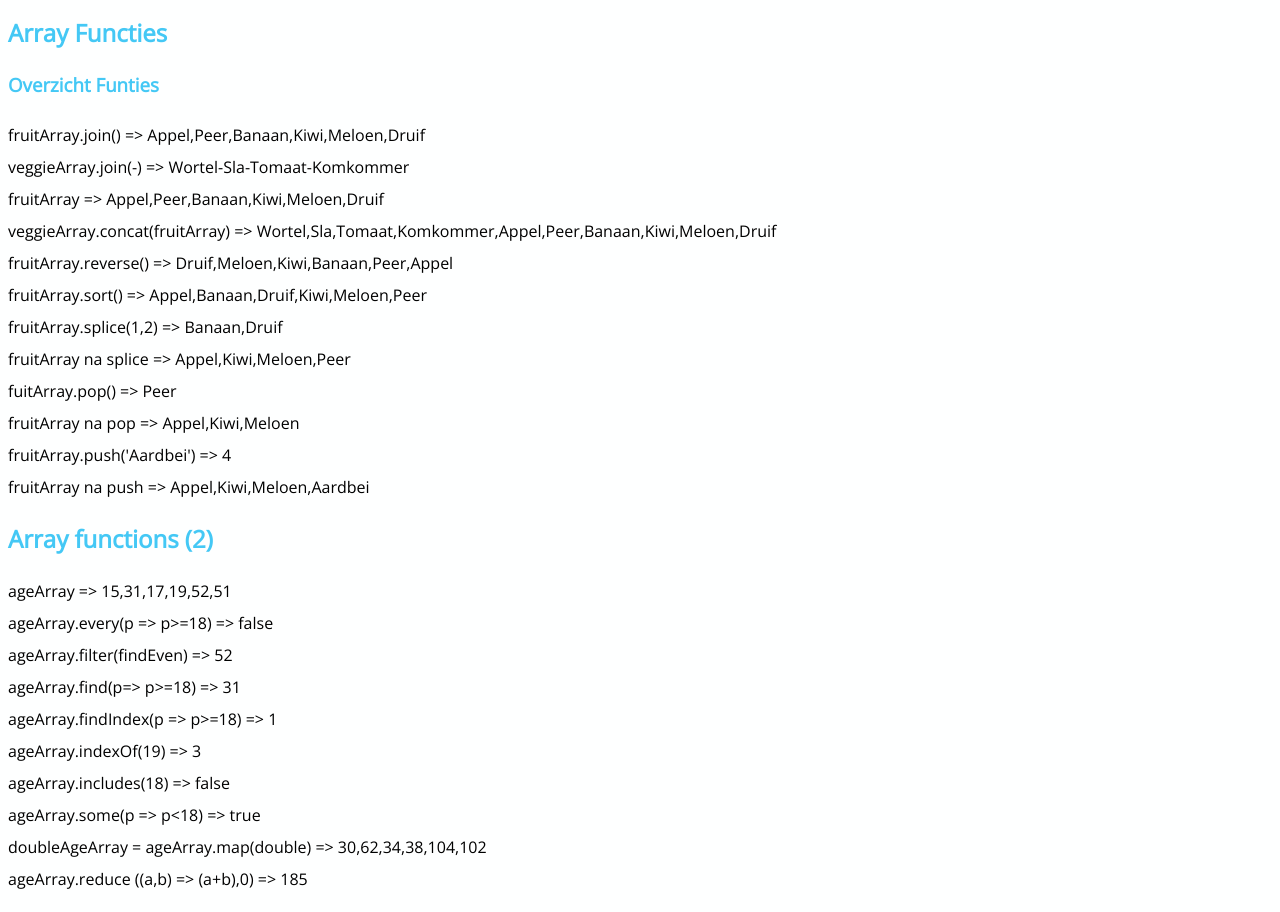
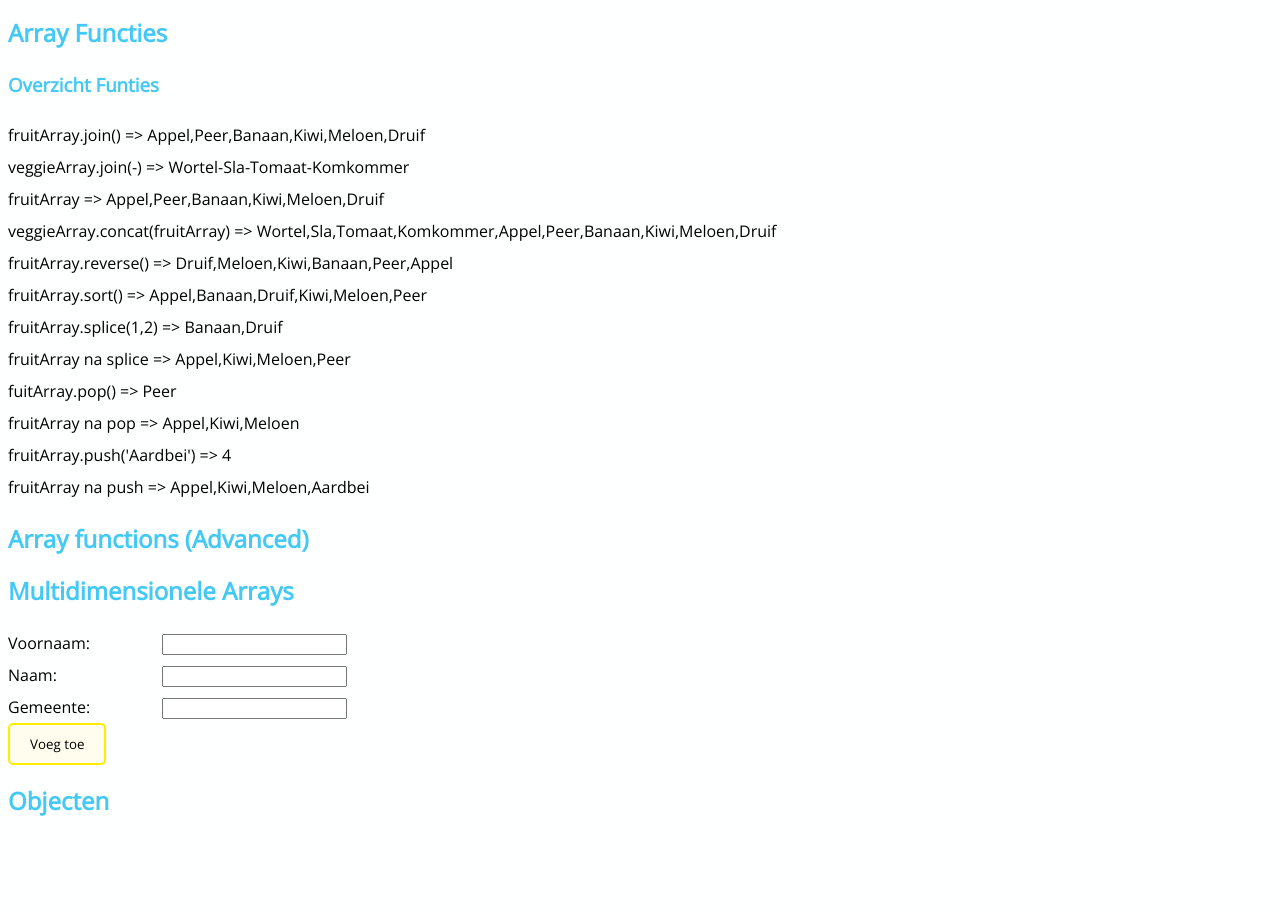
Before and after one commit to howest-gp-wfa/cu-Arrays, a plain HTML site: page index.html in a window 1280 px wide. Shown: the part 204-1116 px from the top of the page. After the commit the page ends 1041 px from the top, so only its background shows below. Drawn offline with nearby package versions, Linux system fonts and the light colour scheme.

Commit message:
Update conventions

```diff
--- a/index.html
+++ b/index.html
@@ -7,7 +7,7 @@
   <meta http-equiv="X-UA-Compatible" content="ie=edge">
   <link rel="stylesheet" href="css/style.css" />
   <link rel="stylesheet" href="css/cssoef.css" />
-  <script src='js/datafile.js'></script>
+  <script src="js/datafile.js"></script>
   <script src="js/script.js"></script>
   <title>Arrays</title>
 </head>
@@ -16,28 +16,29 @@
   <img class="floatrechts" src="img/logohowest.png" alt="Logo" />
   <h1>Arrays</h1>
   <h2>Declaratie en gebruik</h2>
-  <label for="input">Benodigdheden :</label>
+  <label for="input">Benodigdheden:</label>
   <input id="input" type="text" placeholder="Geef hier een product in ..." /> <br />
-  <button class='btn-yellow' id="array-result">ArrayResult</button>
+  <button class="btn-yellow" id="array-result">Voeg toe aan benodigdheden</button>
   <div id="feedback" ></div>
+
   <h2>Array Functies</h2>
   <div id="array-functions"></div>
 
-  <h2>Array functions (2)</h2>
-  <div id="array-functions2"></div>
+  <h2>Array functions (Advanced)</h2>
+  <div id="array-functions-advanced"></div>
 
   <h2>Multidimensionele Arrays</h2>
-  <label for="Firstname">Voornaam : </label>
-  <input type="text" name="Firstname" id="Firstname" /> <br />
-  <label for="lastName">Naam: </label>
-  <input type="text" name="lastName" id="lastName" /> <br />
-  <label for="municipality">Gemeente :</label>
+  <label for="firstname">Voornaam:</label>
+  <input type="text" name="firstname" id="firstname" /> <br />
+  <label for="lastname">Naam:</label>
+  <input type="text" name="lastname" id="lastname" /> <br />
+  <label for="municipality">Gemeente:</label>
   <input type="text" name="municipality" id="municipality" /> <br />
-  <button id='multi-add' class='btn-yellow'>Voeg toe</button>
-  <div id='multi'></div>
+  <button id="multi-add" class="btn-yellow">Voeg toe</button>
+  <div id="multi"></div>
 
   <h2>Objecten</h2>
-  <div id='data-display'></div>
+  <div id="data-display"></div>
 
 </body>
 
```
